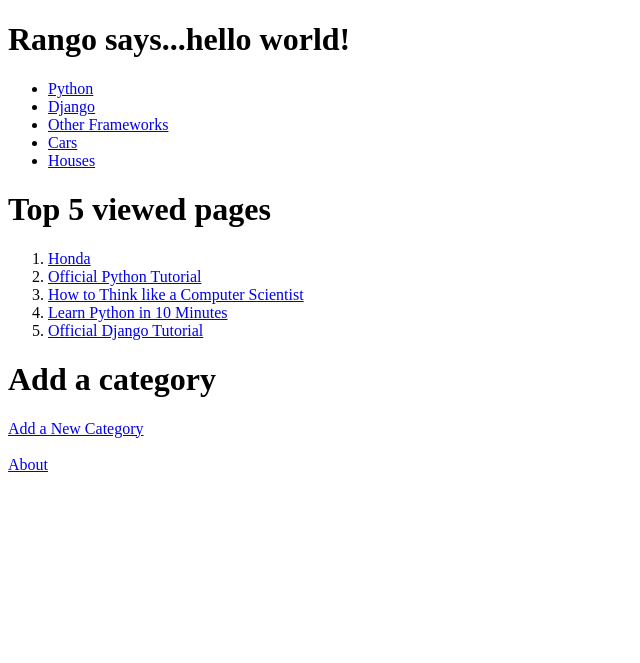
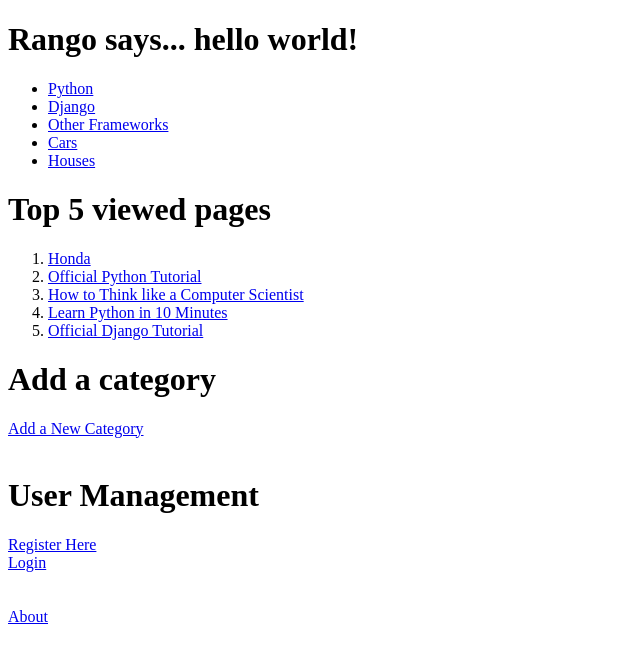
Before and after one commit to bjing/tango_with_jango_project, a Django app: page / in a window 1280 px wide. Shown: the top 663 px of the page, without its empty margins (0-640 px from the left). Run offline with Django 3.2, Linux system fonts and the light colour scheme; data comes from the database, SQL or seed files in the repository.

Commit message:
End of chapter 9

```diff
--- a/rango/forms.py
+++ b/rango/forms.py
@@ -1,7 +1,8 @@
 __author__ = 'brian'
 
 from django import forms
-from rango.models import Page, Category
+from django.contrib.auth.models import User
+from rango.models import Page, Category, UserProfile
 
 
 class CategoryForm(forms.ModelForm):
@@ -40,3 +41,17 @@
             cleaned_data['url'] = url
 
         return cleaned_data
+
+
+class UserForm(forms.ModelForm):
+    password = forms.CharField(widget=forms.PasswordInput())
+
+    class Meta:
+        model = User
+        fields = ('username', 'email', 'password')
+
+
+class UserProfileForm(forms.ModelForm):
+    class Meta:
+        model = UserProfile
+        fields = ('website', 'picture')
--- a/rango/urls.py
+++ b/rango/urls.py
@@ -9,5 +9,9 @@
     url(r'^add_category/$', views.add_category, name='add_category'),
     url(r'^category/(?P<category_name_slug>[\w\-]+)/add_page/$', views.add_page,
         name='add_page'),
+    url(r'^register/$', views.register, name='register'), # ADD NEW PATTERN!
+    url(r'^login/$', views.user_login, name='login'),
+    url(r'^restricted/', views.restricted, name='restricted'),
+    url(r'^logout/$', views.user_logout, name='logout'),
     #url(r'^static/$', views.static, name='static'),
 )
--- a/rango/views.py
+++ b/rango/views.py
@@ -1,9 +1,11 @@
 from django.shortcuts import render, render_to_response
-from django.http import HttpResponse
+from django.http import HttpResponse, HttpResponseRedirect
 from django.template import RequestContext
+from django.contrib.auth import authenticate, login, logout
+from django.contrib.auth.decorators import login_required
 # Import the Category model
-from rango.models import Category, Page
-from rango.forms import CategoryForm, PageForm
+from rango.models import Category, Page, UserProfile
+from rango.forms import CategoryForm, PageForm, UserForm, UserProfileForm
 
 
 def index(request):
@@ -95,3 +97,118 @@
                     'category_name_slug': category_name_slug}
 
     return render(request, 'rango/add_page.html', context_dict)
+
+
+def register(request):
+
+    # A boolean value for telling the template whether the registration was successful.
+    # Set to False initially. Code changes value to True when registration succeeds.
+    registered = False
+
+    # If it's a HTTP POST, we're interested in processing form data.
+    if request.method == 'POST':
+        # Attempt to grab information from the raw form information.
+        # Note that we make use of both UserForm and UserProfileForm.
+        user_form = UserForm(data=request.POST)
+        profile_form = UserProfileForm(data=request.POST)
+
+        # If the two forms are valid...
+        if user_form.is_valid() and profile_form.is_valid():
+            # Save the user's form data to the database.
+            user = user_form.save()
+
+            # Now we hash the password with the set_password method.
+            # Once hashed, we can update the user object.
+            user.set_password(user.password)
+            user.save()
+
+            # Now sort out the UserProfile instance.
+            # Since we need to set the user attribute ourselves, we set commit=False.
+            # This delays saving the model until we're ready to avoid integrity problems.
+            profile = profile_form.save(commit=False)
+            profile.user = user
+
+            # Did the user provide a profile picture?
+            # If so, we need to get it from the input form and put it in the UserProfile model.
+            if 'picture' in request.FILES:
+                profile.picture = request.FILES['picture']
+
+            # Now we save the UserProfile model instance.
+            profile.save()
+
+            # Update our variable to tell the template registration was successful.
+            registered = True
+
+        # Invalid form or forms - mistakes or something else?
+        # Print problems to the terminal.
+        # They'll also be shown to the user.
+        else:
+            print(user_form.errors, profile_form.errors)
+
+    # Not a HTTP POST, so we render our form using two ModelForm instances.
+    # These forms will be blank, ready for user input.
+    else:
+        user_form = UserForm()
+        profile_form = UserProfileForm()
+
+    # Render the template depending on the context.
+    return render(request,
+            'rango/register.html',
+            {'user_form': user_form, 'profile_form': profile_form, 'registered': registered} )
+
+
+def user_login(request):
+
+    # If the request is a HTTP POST, try to pull out the relevant information.
+    if request.method == 'POST':
+        # Gather the username and password provided by the user.
+        # This information is obtained from the login form.
+                # We use request.POST.get('<variable>') as opposed to request.POST['<variable>'],
+                # because the request.POST.get('<variable>') returns None, if the value does not exist,
+                # while the request.POST['<variable>'] will raise key error exception
+        username = request.POST.get('username')
+        password = request.POST.get('password')
+
+        # Use Django's machinery to attempt to see if the username/password
+        # combination is valid - a User object is returned if it is.
+        user = authenticate(username=username, password=password)
+
+        # If we have a User object, the details are correct.
+        # If None (Python's way of representing the absence of a value), no user
+        # with matching credentials was found.
+        if user:
+            # Is the account active? It could have been disabled.
+            if user.is_active:
+                # If the account is valid and active, we can log the user in.
+                # We'll send the user back to the homepage.
+                login(request, user)
+                return HttpResponseRedirect('/rango/')
+            else:
+                # An inactive account was used - no logging in!
+                return HttpResponse("Your Rango account is disabled.")
+        else:
+            # Bad login details were provided. So we can't log the user in.
+            print("Invalid login details: {0}, {1}".format(username, password))
+            return HttpResponse("Invalid login details supplied.")
+
+    # The request is not a HTTP POST, so display the login form.
+    # This scenario would most likely be a HTTP GET.
+    else:
+        # No context variables to pass to the template system, hence the
+        # blank dictionary object...
+        return render(request, 'rango/login.html', {})
+
+
+@login_required
+def restricted(request):
+    return HttpResponse("Since you're logged in, you can see this text!")
+
+
+# Use the login_required() decorator to ensure only those logged in can access the view.
+@login_required
+def user_logout(request):
+    # Since we know the user is logged in, we can now just log them out.
+    logout(request)
+
+    # Take the user back to the homepage.
+    return HttpResponseRedirect('/rango/')
--- a/tango_with_jango_project/settings.py
+++ b/tango_with_jango_project/settings.py
@@ -96,3 +96,5 @@
 
 MEDIA_URL = '/media/'
 MEDIA_ROOT = os.path.join(BASE_DIR, 'media') # Absolute path to the media directory
+
+LOGIN_URL = '/rango/login/'
--- a/templates/rango/index.html
+++ b/templates/rango/index.html
@@ -9,7 +9,11 @@
 	</head>
 
 	<body>
-		<h1>Rango says...hello world!</h1>
+        {% if user.is_authenticated %}
+        <h1>Rango says... hello {{ user.username }}!</h1>
+        {% else %}
+        <h1>Rango says... hello world!</h1>
+        {% endif %}
 		{% if categories %}
 			<ul>
 				{% for category in categories %}
@@ -35,6 +39,16 @@
 		<h1>Add a category</h1>
 		<a href="/rango/add_category">Add a New Category</a><br /><br />
 
+        <h1>User Management</h1>
+        {% if user.is_authenticated %}
+            <a href="/rango/restricted/">Restricted Page</a><br />
+            <a href="/rango/logout/">Logout</a><br />
+        {% else %}
+            <a href="/rango/register/">Register Here</a><br />
+            <a href="/rango/login/">Login</a><br />
+        {% endif %}
+        <br /><br />
+
 		<a href="/rango/about">About</a>
 	</body>
 </html>
```
Also changed, not shown: templates/rango/login.html (added, +22 -0 lines), templates/rango/register.html (added, +32 -0 lines).
